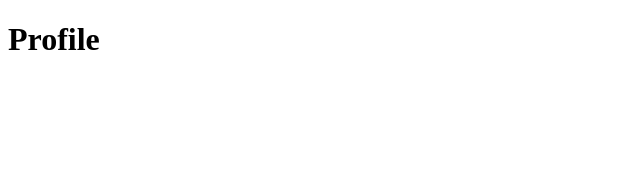
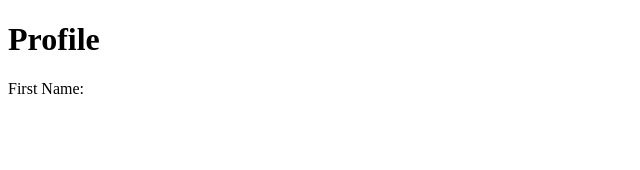
Before and after one commit to tinsaye-simeneh/telegram-oauth, a Next.js app: page /Profile in a window 1280 px wide. Shown: the top 170 px of the page, without its empty margins (0-640 px from the left). Built offline with nearby package versions, Linux system fonts and the light colour scheme.

Commit message:
files chnaged to tsx from js

```diff
--- a/pages/Profile.tsx
+++ b/pages/Profile.tsx
@@ -2,6 +2,7 @@ function Profile(user: { first_name: string }) {
   return (
     <div>
       <h1>Profile</h1>
+      <p>First Name: {user.first_name}</p>
     </div>
   );
 }
```
Also changed, not shown: pages/index.tsx (renamed from pages/index.js).
